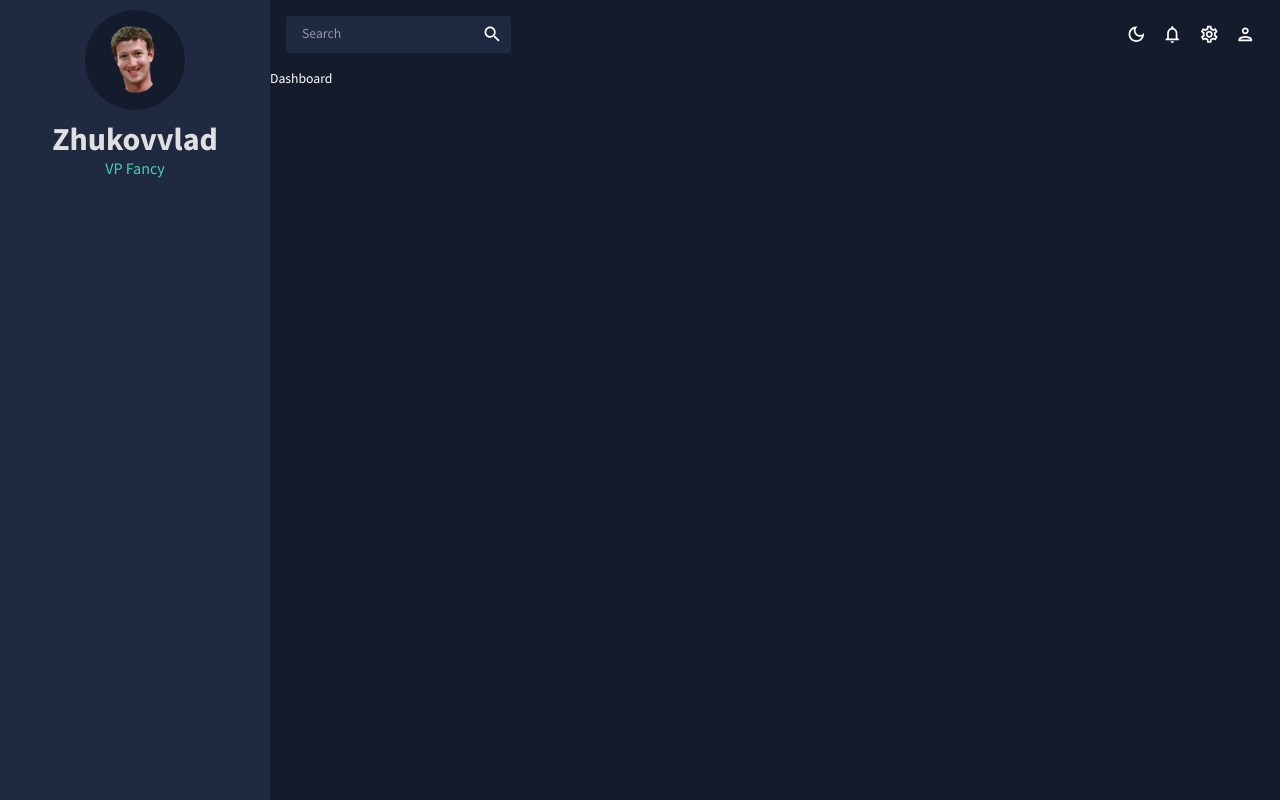
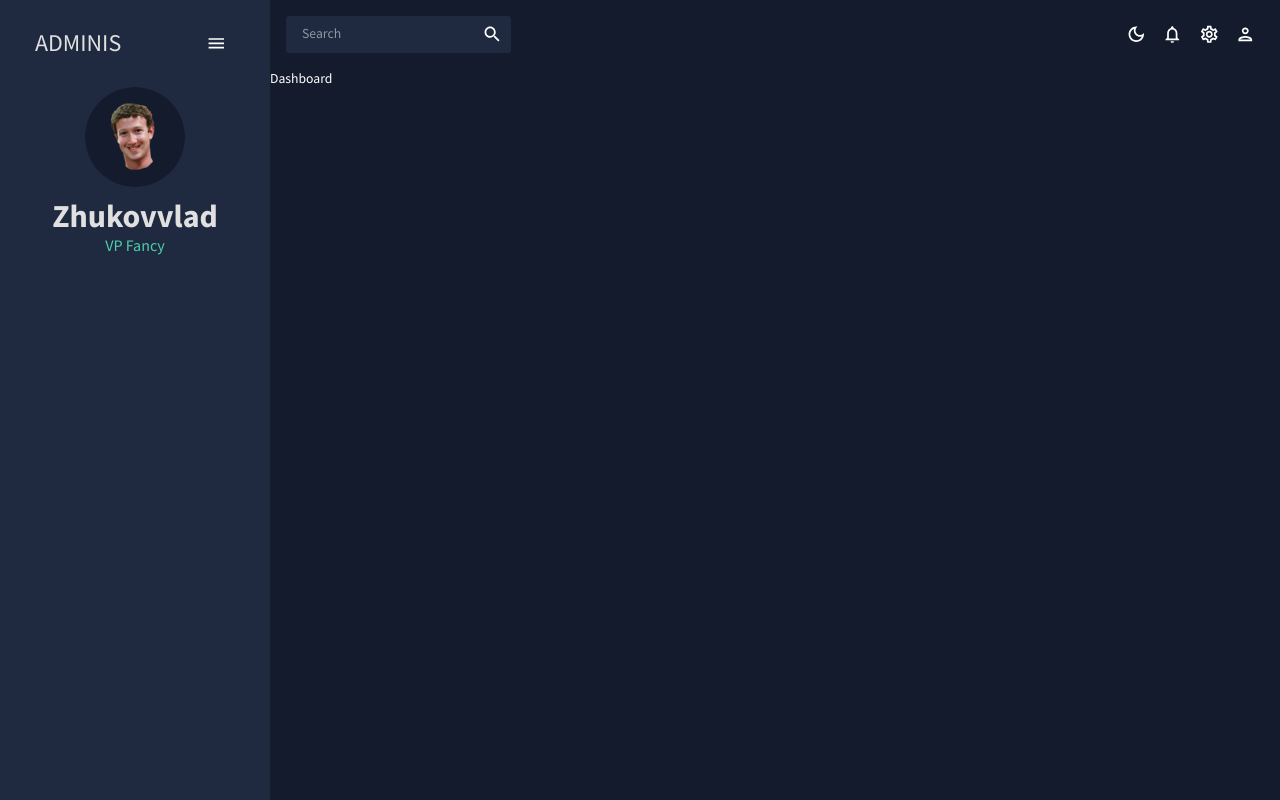
Before and after one commit to zhukovvlad/react-admin, a React (Create React App) app: page / in a window 1280 px wide. Built offline with nearby package versions, Linux system fonts and the light colour scheme.

Commit message:
Added header to our SideBar

```diff
--- a/src/scenes/global/Sidebar.jsx
+++ b/src/scenes/global/Sidebar.jsx
@@ -46,6 +46,30 @@
     >
       <ProSidebar collapsed={isCollapsed}>
         <Menu iconShape="square">
+          <MenuItem
+            onClick={() => setIsCollapsed(!isCollapsed)}
+            icon={isCollapsed ? <MenuOutlinedIcon /> : undefined}
+            style={{
+              margin: "10px 0 20px 0",
+              color: colors.grey[100],
+            }}
+          >
+            {!isCollapsed && (
+              <Box
+                display="flex"
+                justifyContent="space-between"
+                alignItems="center"
+                ml="15px"
+              >
+                <Typography variant="h3" color={colors.grey[100]}>
+                  ADMINIS
+                </Typography>
+                <IconButton onClick={() => setIsCollapsed(!isCollapsed)}>
+                  <MenuOutlinedIcon />
+                </IconButton>
+              </Box>
+            )}
+          </MenuItem>
           {/* USER */}
           {!isCollapsed && (
             <Box mb="25px">
```
